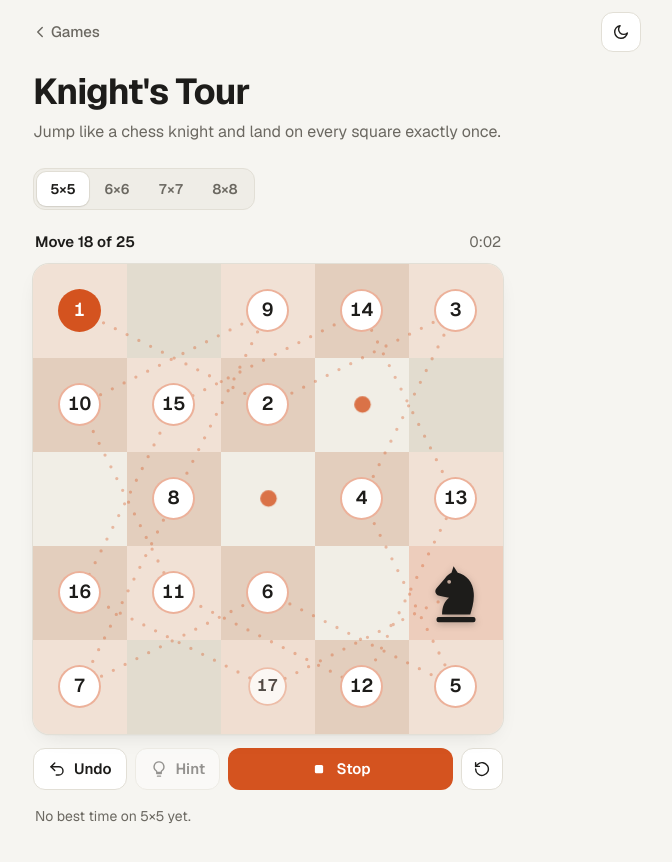
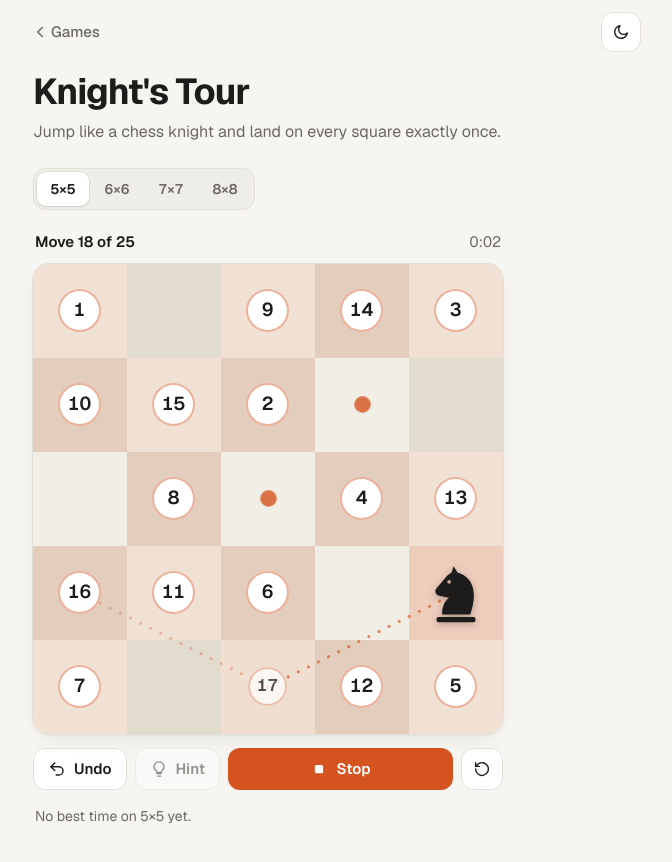
Before and after one commit to Harshal-7/games, a Next.js app: page /knights-tour in a window 1280 px wide. Both pictures are taken after a click on the button "Watch it solve". Shown: the top 862 px of the page, without its empty margins (303-975 px from the left). Built offline with nearby package versions, Linux system fonts and the light colour scheme.

Commit message:
Show only the knight's last two jumps, and style every move number the same
A finished tour now ripples its numbers in move order instead of drawing the
whole route.

Co-Authored-By: Claude Opus 5.5 <noreply@anthropic.com>

```diff
--- a/src/games/knights-tour/ui/board.tsx
+++ b/src/games/knights-tour/ui/board.tsx
@@ -11,7 +11,6 @@ type BoardProps = {
   path: readonly number[];
   phase: Phase;
   hint: number | null;
-  closed: boolean;
   /** Squares can't be pressed (Watch it solve is playing). */
   locked: boolean;
   /** How long the knight takes to slide to the next square. */
@@ -20,7 +19,7 @@ type BoardProps = {
   skin?: SkinId;
 };
 
-export function Board({ size, path, phase, hint, closed, locked, moveMs, onSquare, skin = "classic" }: BoardProps) {
+export function Board({ size, path, phase, hint, locked, moveMs, onSquare, skin = "classic" }: BoardProps) {
   const n = size * size;
   const { Piece } = SKINS[skin];
   const knight = path.length > 0 ? path[path.length - 1] : null;
@@ -68,9 +67,9 @@ export function Board({ size, path, phase, hint, closed, locked, moveMs, onSquar
     return name;
   }
 
+  // Only the last two jumps get a line: a full trail turns into a tangle.
   const centre = (sq: number) => [(sq % size) + 0.5, Math.floor(sq / size) + 0.5] as const;
-  const [endX, endY] = knight !== null ? centre(knight) : [0, 0];
-  const [startX, startY] = path.length > 0 ? centre(path[0]) : [0, 0];
+  const jumps = path.slice(-3).map(centre);
   const style = { "--n": size, "--move": `${moveMs}ms` } as CSSProperties;
 
   return (
@@ -100,8 +99,11 @@ export function Board({ size, path, phase, hint, closed, locked, moveMs, onSquar
       </div>
 
       <svg className="kt-trail" viewBox={`0 0 ${size} ${size}`} aria-hidden="true">
-        {path.length > 1 && <polyline points={path.map((sq) => centre(sq).join(",")).join(" ")} />}
-        {closed && <line className="kt-closing" x1={endX} y1={endY} x2={startX} y2={startY} />}
+        {jumps.slice(1).map(([x2, y2], i) => {
+          const [x1, y1] = jumps[i];
+          const latest = i === jumps.length - 2;
+          return <line key={`${path.length}-${i}`} className={latest ? "is-latest" : undefined} x1={x1} y1={y1} x2={x2} y2={y2} />;
+        })}
       </svg>
 
       <div className="kt-cells" onKeyDown={onKeyDown}>
@@ -130,7 +132,9 @@ export function Board({ size, path, phase, hint, closed, locked, moveMs, onSquar
               onClick={() => pressable && onSquare(sq)}
             >
               {move && sq !== knight ? (
-                <span className={move === 1 ? "kt-node is-first" : "kt-node"}>{move}</span>
+                <span className="kt-node" style={{ "--i": move } as CSSProperties}>
+                  {move}
+                </span>
               ) : null}
               {legal.has(sq) && phase === "playing" ? <span className="kt-dot" /> : null}
             </button>
--- a/src/games/knights-tour/ui/knights-tour.css
+++ b/src/games/knights-tour/ui/knights-tour.css
@@ -105,21 +105,17 @@ html[data-mode="dark"] [data-skin="classic"] {
   height: 100%;
   pointer-events: none;
 }
-/* The route is only a faint dotted hint; the numbered squares carry the order.
-   A solid line got confusing once the path crossed itself. Units are squares. */
-.kt-trail polyline,
+/* Only the last two jumps are drawn, dotted: the newest a little stronger. Units
+   are squares. */
 .kt-trail line {
-  fill: none;
   stroke: var(--accent);
   stroke-width: 0.035;
   stroke-linecap: round;
-  stroke-dasharray: 0 0.14;
-  opacity: 0.35;
-  transition: opacity 0.3s ease;
+  stroke-dasharray: 0 0.12;
+  opacity: 0.3;
 }
-.kt-board[data-phase="won"] .kt-trail polyline,
-.kt-trail .kt-closing {
-  opacity: 0.55;
+.kt-trail line.is-latest {
+  opacity: 0.65;
 }
 
 .kt-cell {
@@ -165,10 +161,17 @@ html[data-mode="dark"] [data-skin="classic"] {
   line-height: 1;
   animation: kt-node-in 0.25s ease-out both;
 }
-.kt-node.is-first {
-  border-color: transparent;
-  background: var(--accent);
-  color: var(--accent-fg);
+/* A finished tour: the numbers ripple in the order they were visited. */
+.kt-board[data-phase="won"] .kt-node {
+  animation: kt-wave 0.5s ease-in-out both;
+  animation-delay: calc(var(--i) * 24ms);
+}
+@keyframes kt-wave {
+  50% {
+    transform: scale(1.18);
+    border-color: var(--accent);
+    background: var(--accent-soft);
+  }
 }
 
 /* Squares the knight can jump to. */
--- a/src/games/knights-tour/ui/knights-tour.tsx
+++ b/src/games/knights-tour/ui/knights-tour.tsx
@@ -158,8 +158,7 @@ export function KnightsTour() {
             path={path}
             phase={phase}
             hint={game.hint}
-            closed={phase === "won" && closed}
-            locked={solving}
+              locked={solving}
             moveMs={solving ? Math.round(stepMs * 0.8) : 180}
             onSquare={play}
           />
```
